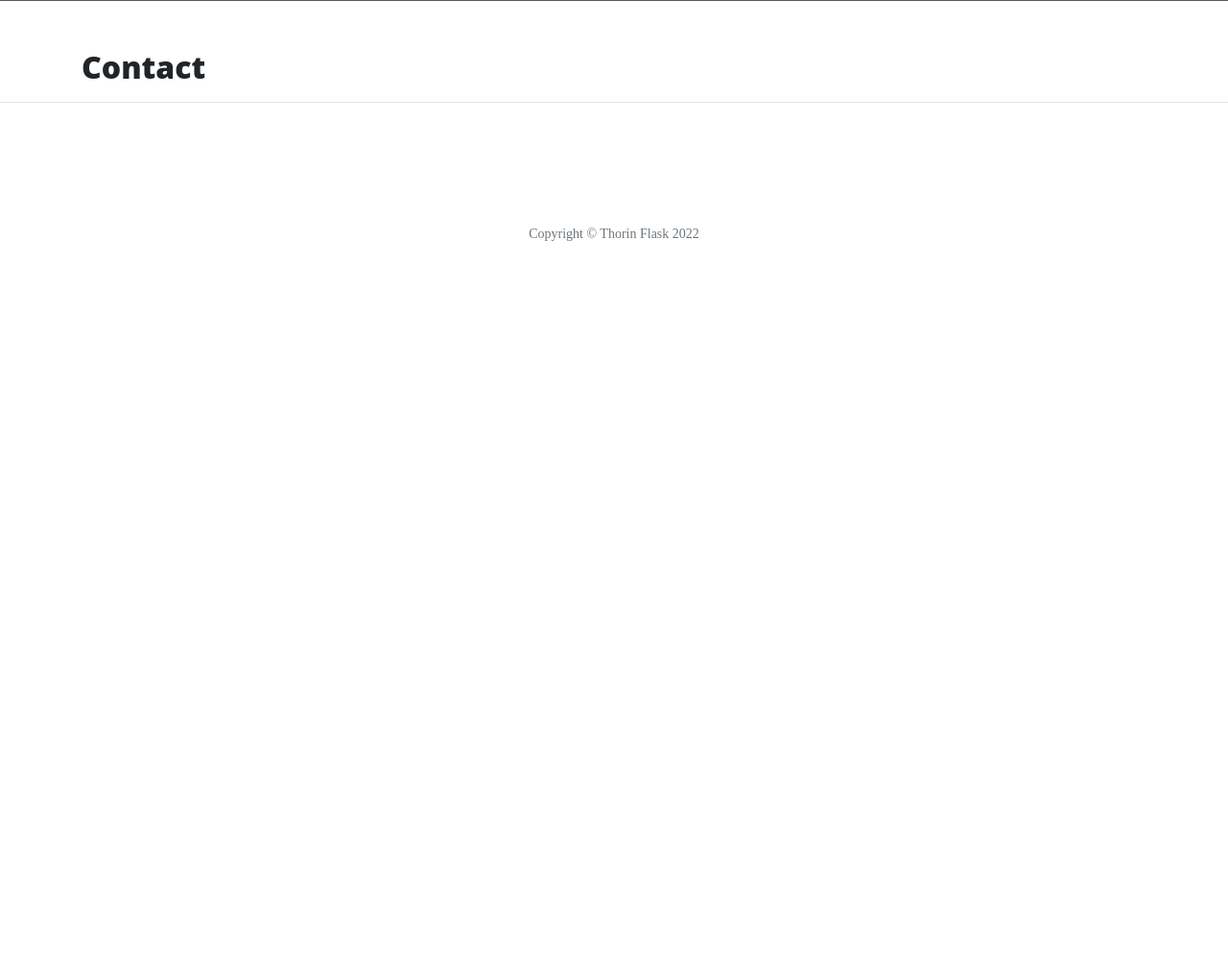
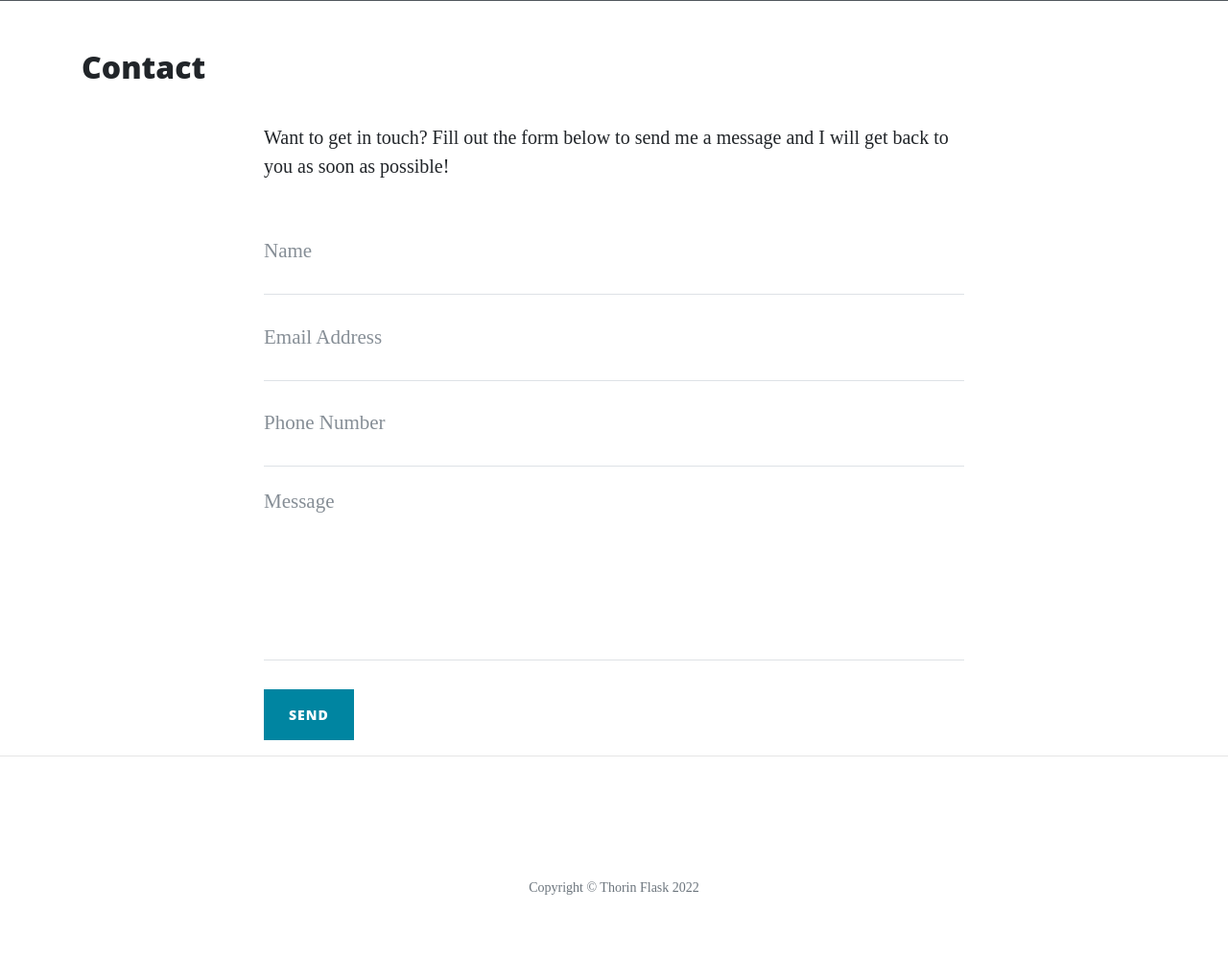
Before and after one commit to vkleer/thorin-flask, a Flask app: page /contact in a window 1280 px wide. Shown: the part 627-1627 px from the top of the page at 96% size. Before the commit the page ends 878 px from the top, so only its background shows below. Run offline with Flask 2, Linux system fonts and the light colour scheme; some libraries are stand-ins or nearby versions.

Commit message:
Add contact form to contact page and log some data to console on submission

```diff
--- a/app.py
+++ b/app.py
@@ -1,6 +1,6 @@
 import os
 import json
-from flask import Flask, render_template
+from flask import Flask, render_template, request
 
 app = Flask(__name__)
 
@@ -28,8 +28,11 @@ def about_member(member_name):
     return render_template('member.html', member=member)
 
 
-@app.route('/contact')
+@app.route('/contact', methods=['GET', 'POST'])
 def contact():
+    if request.method == 'POST':
+        print(request.form.get('name'))
+        print(request.form['email'])
     return render_template('contact.html', page_title='Contact')
 
 
--- a/templates/contact.html
+++ b/templates/contact.html
@@ -1,4 +1,50 @@
 {% extends 'base.html' %}
 {% block content %}
+
     <h2>{{ page_title }}</h2>
+
+    <div class="row">
+        <div class="col-lg-8 col-md-10 mx-auto">
+            <p>Want to get in touch? Fill out the form below to send me a message and I will get back to you as soon as
+                possible!</p>
+            <form method="POST" name="sentMessage" id="contactForm" novalidate>
+                <div class="control-group">
+                    <div class="form-group floating-label-form-group controls">
+                        <label>Name</label>
+                        <input type="text" class="form-control" placeholder="Name" name="name" id="name" required
+                            data-validation-required-message="Please enter your name.">
+                        <p class="help-block text-danger"></p>
+                    </div>
+                </div>
+                <div class="control-group">
+                    <div class="form-group floating-label-form-group controls">
+                        <label>Email Address</label>
+                        <input type="email" class="form-control" placeholder="Email Address" name="email" id="email" required
+                            data-validation-required-message="Please enter your email address.">
+                        <p class="help-block text-danger"></p>
+                    </div>
+                </div>
+                <div class="control-group">
+                    <div class="form-group col-xs-12 floating-label-form-group controls">
+                        <label>Phone Number</label>
+                        <input type="tel" class="form-control" placeholder="Phone Number" name="phone" id="phone" required
+                            data-validation-required-message="Please enter your phone number.">
+                        <p class="help-block text-danger"></p>
+                    </div>
+                </div>
+                <div class="control-group">
+                    <div class="form-group floating-label-form-group controls">
+                        <label>Message</label>
+                        <textarea rows="5" class="form-control" placeholder="Message" name="message" id="message" required
+                            data-validation-required-message="Please enter a message."></textarea>
+                        <p class="help-block text-danger"></p>
+                    </div>
+                </div>
+                <br>
+                <div id="success"></div>
+                <button type="submit" class="btn btn-primary" id="sendMessageButton">Send</button>
+            </form>
+        </div>
+    </div>
+
 {% endblock %}
```
